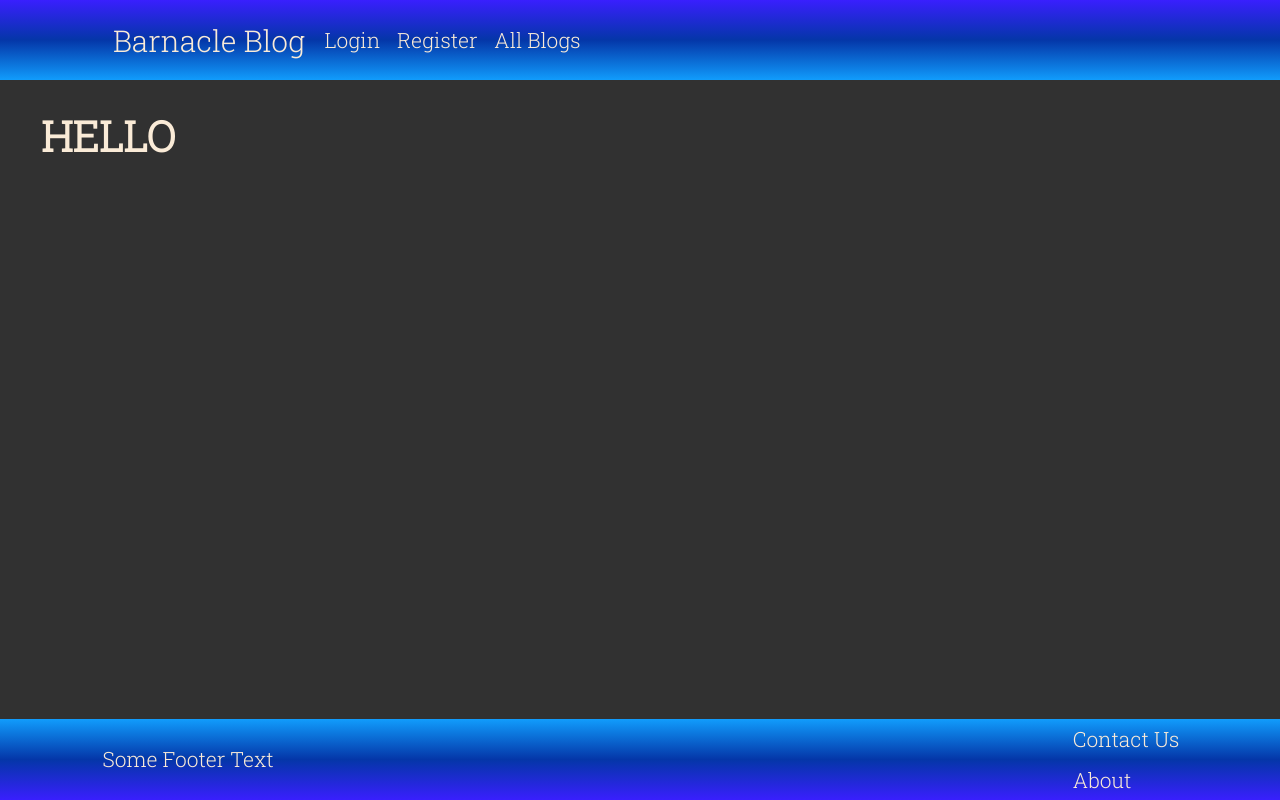
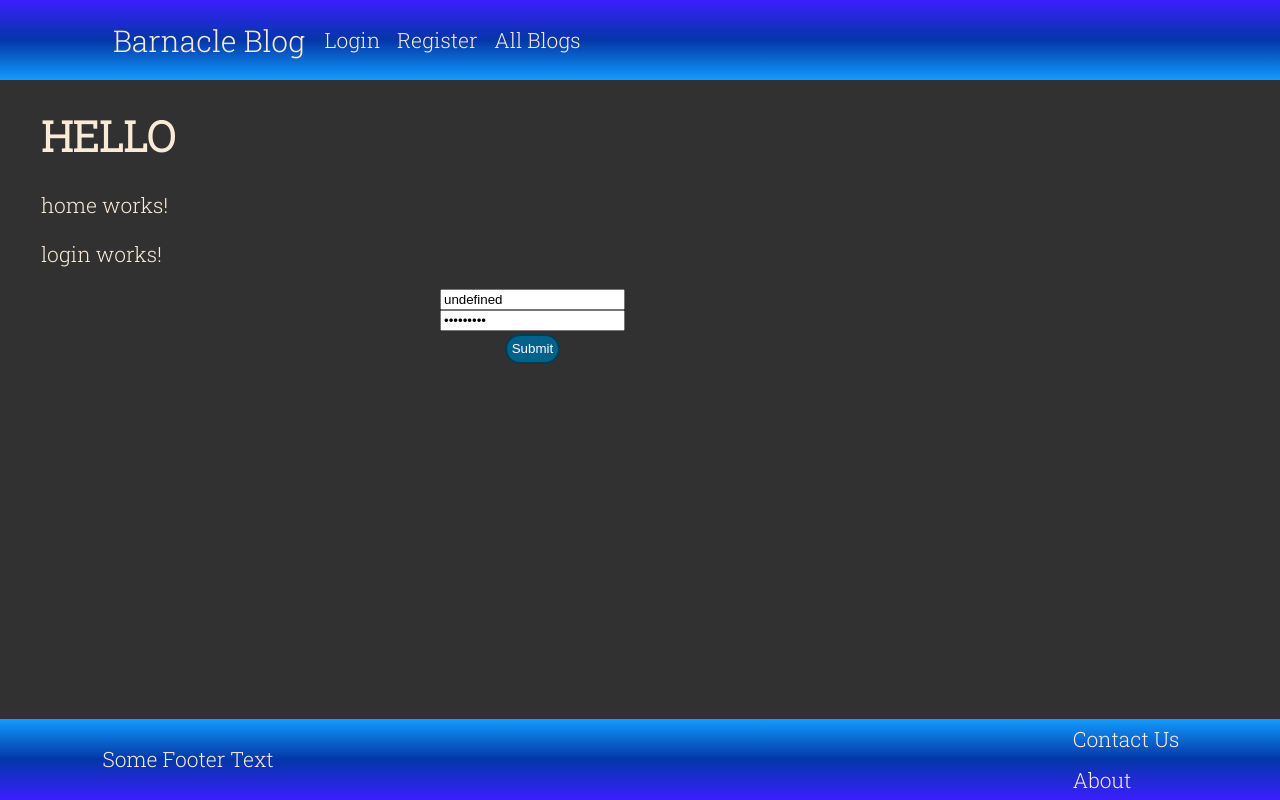
Before and after one commit to Tsvetelin-Crimson/Barnacle-Blog, an Angular app: page /home in a window 1280 px wide. Built offline with nearby package versions, Linux system fonts and the light colour scheme.

Commit message:
Added html for login

```diff
--- a/src/app/app.component.html
+++ b/src/app/app.component.html
@@ -1 +1,2 @@
 <h1>HELLO</h1>
+<app-home></app-home>
--- a/src/app/home/home.component.html
+++ b/src/app/home/home.component.html
@@ -1 +1,2 @@
 <p>home works!</p>
+<app-login></app-login>
--- a/src/app/login/login.component.html
+++ b/src/app/login/login.component.html
@@ -1 +1,15 @@
 <p>login works!</p>
+<form class="form">
+<div class="form-item">
+    <label for="username"></label>
+    <input type="text" name="username" required [value]="username">
+</div>
+
+<!-- [username]="usernameTemp" -->
+<div class="form-item">
+    <label for="password"></label>
+    <input type="password" name="password" [value]="password">
+</div>
+
+<button (click)="login($event)" class="button-item">Submit</button>
+</form>
--- a/src/app/login/login.component.scss
+++ b/src/app/login/login.component.scss
@@ -0,0 +1,5 @@
+.form-item {
+    display: flex;
+    align-items: center;
+    justify-content: center;
+}
--- a/src/app/login/login.component.ts
+++ b/src/app/login/login.component.ts
@@ -1,4 +1,5 @@
 import { Component, OnInit } from '@angular/core';
+import { FormControl, FormGroup } from '@angular/forms';
 
 @Component({
   selector: 'app-login',
@@ -6,8 +7,18 @@ import { Component, OnInit } from '@angular/core';
   styleUrls: ['./login.component.scss']
 })
 export class LoginComponent implements OnInit {
+  username?: string;
+  //fullForm = new FormGroup('');
+  password?: string;
+  constructor() {
 
-  constructor() { }
+   }
+
+  login($event: MouseEvent): void {
+    $event.preventDefault();
+    console.log(this.username, this.password);
+
+  }
 
   ngOnInit(): void {
   }
--- a/src/styles.scss
+++ b/src/styles.scss
@@ -126,3 +126,22 @@ a {
     top: 0;
     width: 100%;
   }
+
+button{
+    background-color: rgb(2, 98, 137);
+    height: 30px;
+    width: 55px;
+    color: white;
+    border: 2px;
+    border-style: solid;
+    border-radius: 1rem;
+    border-color: rgb(1, 62, 86);
+}
+
+.form {
+    width: 100%;
+    height: 100%;
+    align-items: center;
+    justify-items: center;
+    justify-content: center;
+}
```
